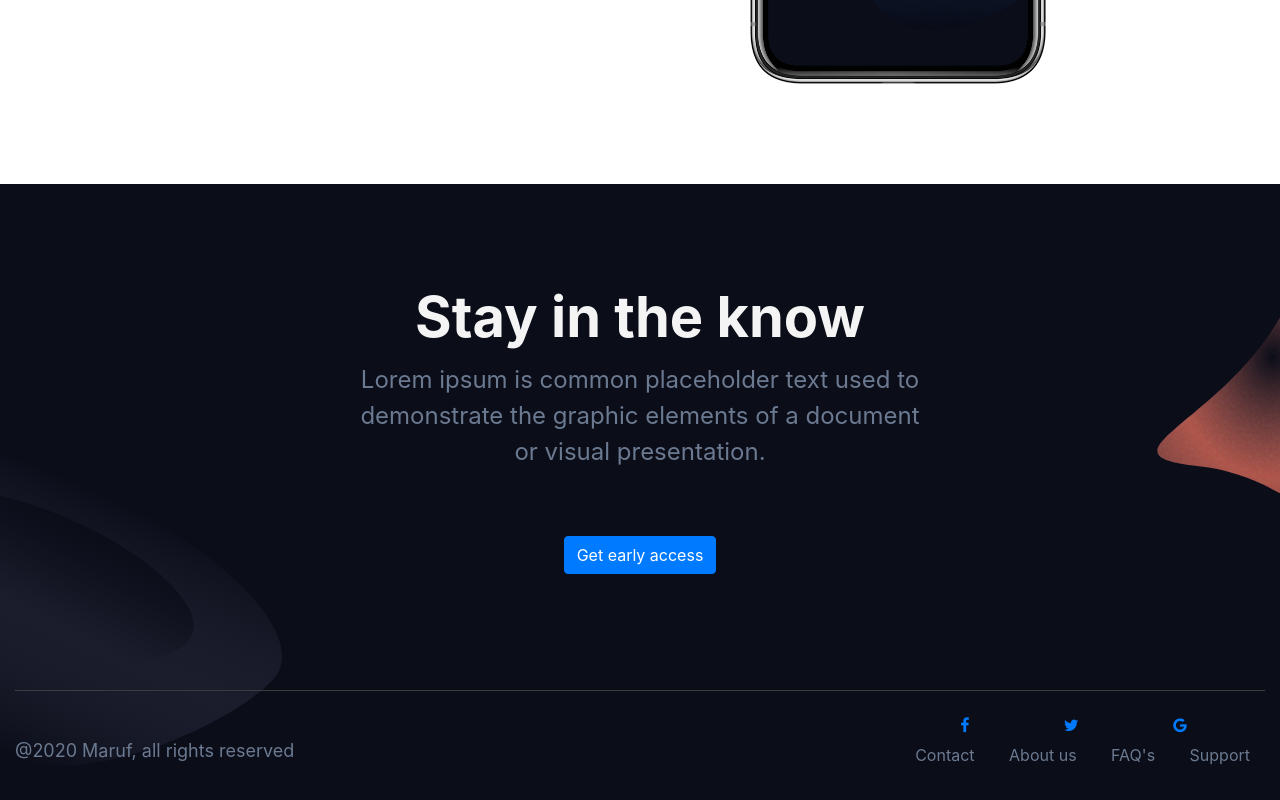
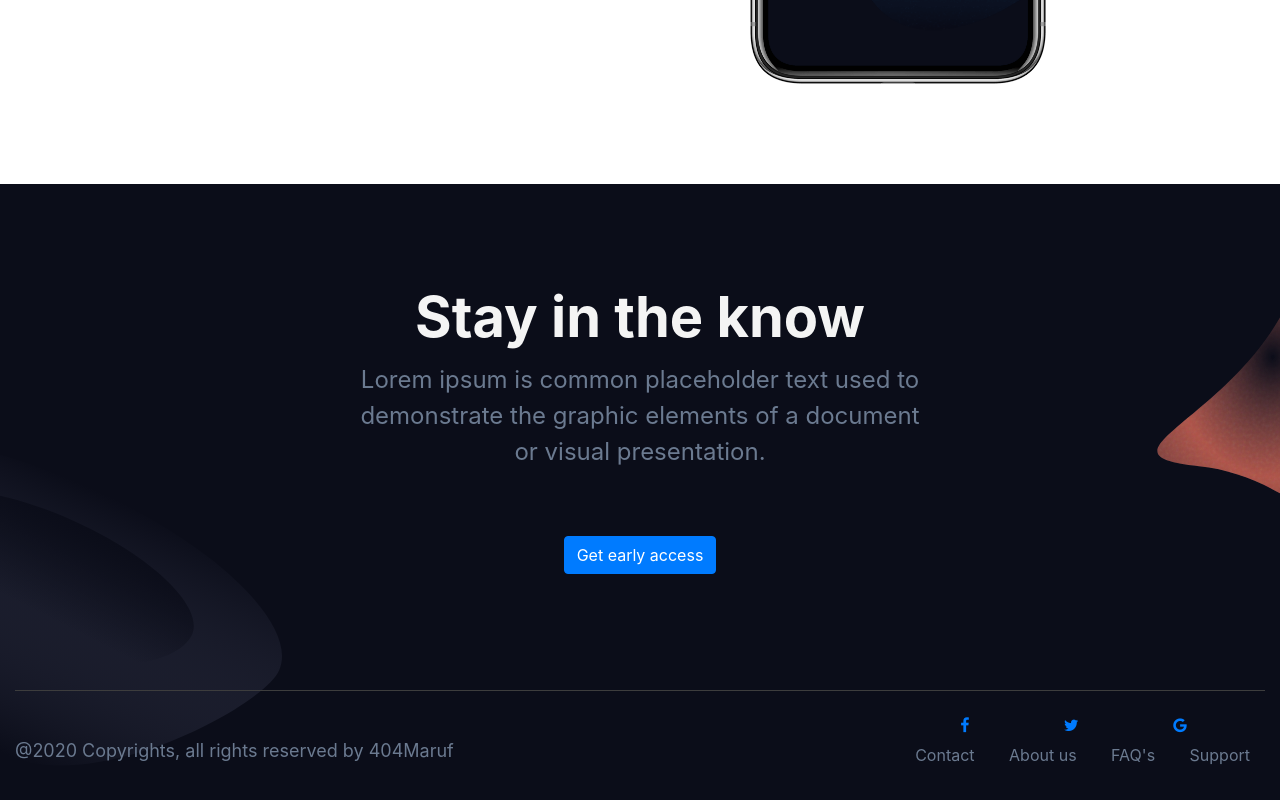
Before and after one commit to DesignerMaruf/landing_tamplate, a plain HTML site: page index.html in a window 1280 px wide. Shown: the part 4015-4815 px from the top of the page. Drawn offline with nearby package versions, Linux system fonts and the light colour scheme; files whose address does not match are found by name.

Commit message:
Update index.html

```diff
--- a/index.html
+++ b/index.html
@@ -104,7 +104,7 @@
                     </div>
                     <hr>
                     <div class="copyright">
-                        <p> @2020 Maruf, all rights reserved </p>
+                        <p> @2020 Copyrights, all rights reserved by 404Maruf </p>
                     </div>
                     <div class="social-icon">
                         <div class="icon">
```
